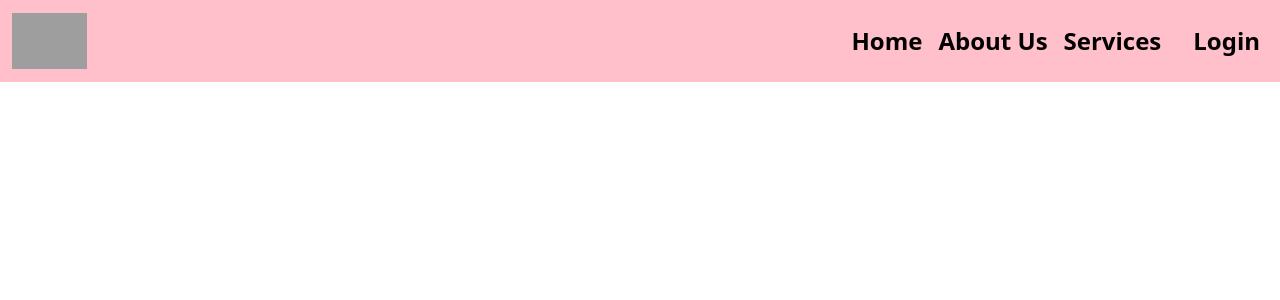
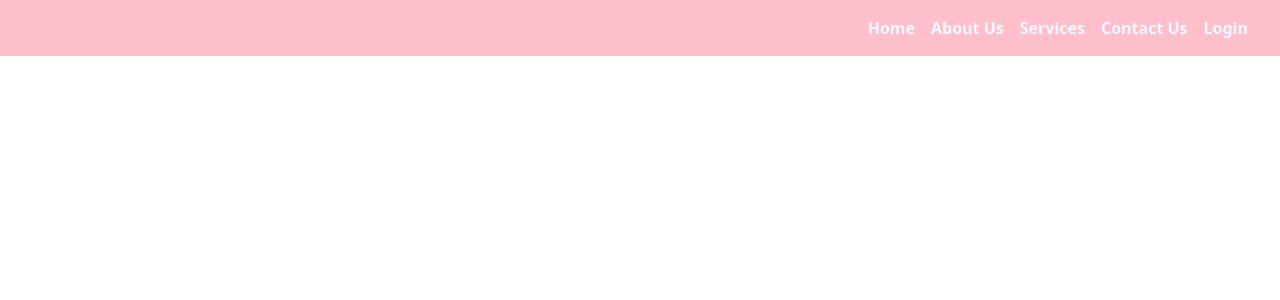
Before and after one commit to Nainshi-Soni/Design-Exhibition-Space, a Django app: page / in a window 1280 px wide. Shown: the top 300 px of the page. Run offline with Django 5.2, Linux system fonts and the light colour scheme; some libraries are stand-ins or nearby versions; grey boxes are pictures that could not be loaded.

Commit message:
add changes

```diff
--- a/designesapp/static/css/index.css
+++ b/designesapp/static/css/index.css
@@ -1,3 +1,6 @@
-.nav{
-    background-color: pink;
+.navv{
+    background-color:pink;
 }
+#navbarSupportedContent ul li a{
+    color: aliceblue;
+}
--- a/designesapp/templates/index.html
+++ b/designesapp/templates/index.html
@@ -12,19 +12,19 @@
 
 <body>
     <div class="container-fluid">
-        <div class="row">
+      <div class="row navv">
         <div class="col-md-12">
-              <div class="row nav">
           <nav class="navbar navbar-expand-lg">
             <div class="container-fluid">
               <a class="navbar-brand" href="#">
-                      <img src="images/logo1.jpg" class="" alt="" style="height:7vh;">
+                <img src="" class="" alt="" style="height:7vh;">
               </a>
-                    <button class="navbar-toggler" type="button" data-bs-toggle="collapse" data-bs-target="#navbarSupportedContent" aria-controls="navbarSupportedContent" aria-expanded="false" aria-label="Toggle navigation">
+              <button class="navbar-toggler" type="button" data-bs-toggle="collapse" data-bs-target="#navbarSupportedContent"
+                aria-controls="navbarSupportedContent" aria-expanded="false" aria-label="Toggle navigation">
                 <span class="navbar-toggler-icon"></span>
               </button>
               <div class="collapse navbar-collapse" id="navbarSupportedContent">
-                      <ul class="navbar-nav ms-auto mb-2 mb-lg-0 fw-bold fs-4">
+                <ul class="navbar-nav ms-auto mb-2 mb-lg-0 fw-bold">
                   <li class="nav-item">
                     <a class="nav-link active" aria-current="page" href="#">Home</a>
                   </li>
@@ -35,7 +35,7 @@
                     <a class="nav-link active" aria-current="page" href="#">Services</a>
                   </li>
                   <li class="nav-item">
-                          <a class="nav-link active" aria-current="page" href="#"></a>
+                    <a class="nav-link active" aria-current="page" href="#">Contact Us</a>
                   </li>
                   <li class="nav-item">
                     <a class="nav-link active" aria-current="page" href="#">Login</a>
@@ -48,8 +48,6 @@
               </div>
             </div>
           </nav>
-              </div>
-
 
         </div>
       </div>
```
Lines whose indentation alone changed are shown as unchanged.
